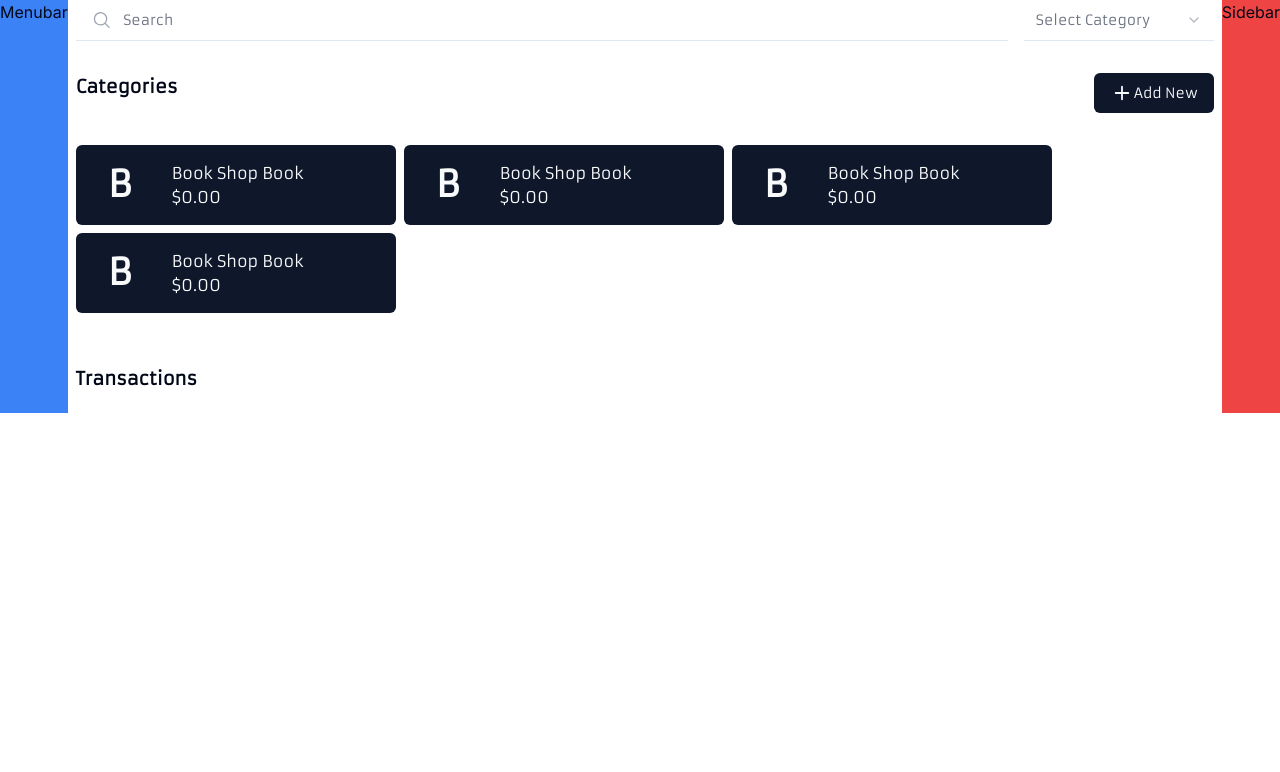
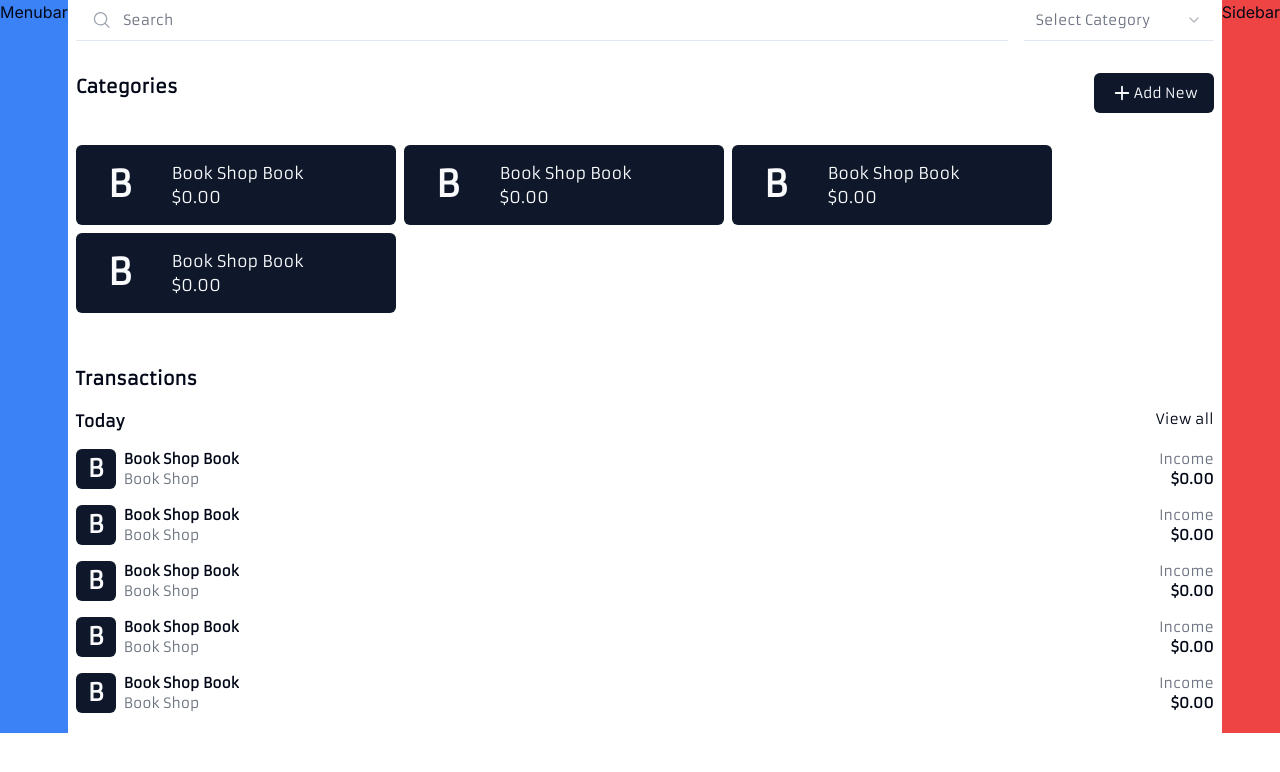
Before and after one commit to Rashad-Stack/expense_tracker, a Next.js app: page / in a window 1280 px wide. Shown: the top 772 px of the page. Built offline with nearby package versions, Linux system fonts and the light colour scheme.

Commit message:
Add TransactionCard component and update UI layout

```diff
--- a/app/(root)/page.tsx
+++ b/app/(root)/page.tsx
@@ -1,5 +1,7 @@
 import AddNewCategory from "@/components/shared/AddNewCategory";
 import CategoryCard from "@/components/shared/CategoryCard";
+import TransactionCard from "@/components/shared/TransactionCard";
+import Link from "next/link";
 
 export default function Home() {
   return (
@@ -21,9 +23,20 @@ export default function Home() {
       </section>
 
       <section className="grid grid-rows-[auto_1fr] gap-5">
-        <div>
+        <div className="space-y-4">
+          <h1 className="text-lg font-bold">Transactions</h1>
           <div className="flex justify-between">
-            <h1 className="text-lg font-bold">Transactions</h1>
+            <h2 className="text-base font-bold">Today</h2>
+            <Link href="/" className="text-sm">
+              View all
+            </Link>
+          </div>
+          <div className="flex flex-col gap-4">
+            <TransactionCard />
+            <TransactionCard />
+            <TransactionCard />
+            <TransactionCard />
+            <TransactionCard />
           </div>
         </div>
       </section>
--- /dev/null
+++ b/components/shared/TransactionCard.tsx
@@ -0,0 +1,25 @@
+import Link from "next/link";
+
+export default function TransactionCard() {
+  return (
+    <Link href="/">
+      <div className="flex flex-col gap-2">
+        <div className="flex justify-between">
+          <div className="flex gap-2">
+            <div className="flex h-10 w-10 items-center justify-center rounded-md bg-primary">
+              <p className="text-2xl font-bold text-primary-foreground">B</p>
+            </div>
+            <div>
+              <p className="line-clamp-1 text-sm font-bold">Book Shop Book</p>
+              <p className="text-sm text-gray-500">Book Shop</p>
+            </div>
+          </div>
+          <div className="flex flex-col items-end">
+            <p className="text-sm text-gray-500">Income</p>
+            <p className="text-sm font-bold">$0.00</p>
+          </div>
+        </div>
+      </div>
+    </Link>
+  );
+}
```
